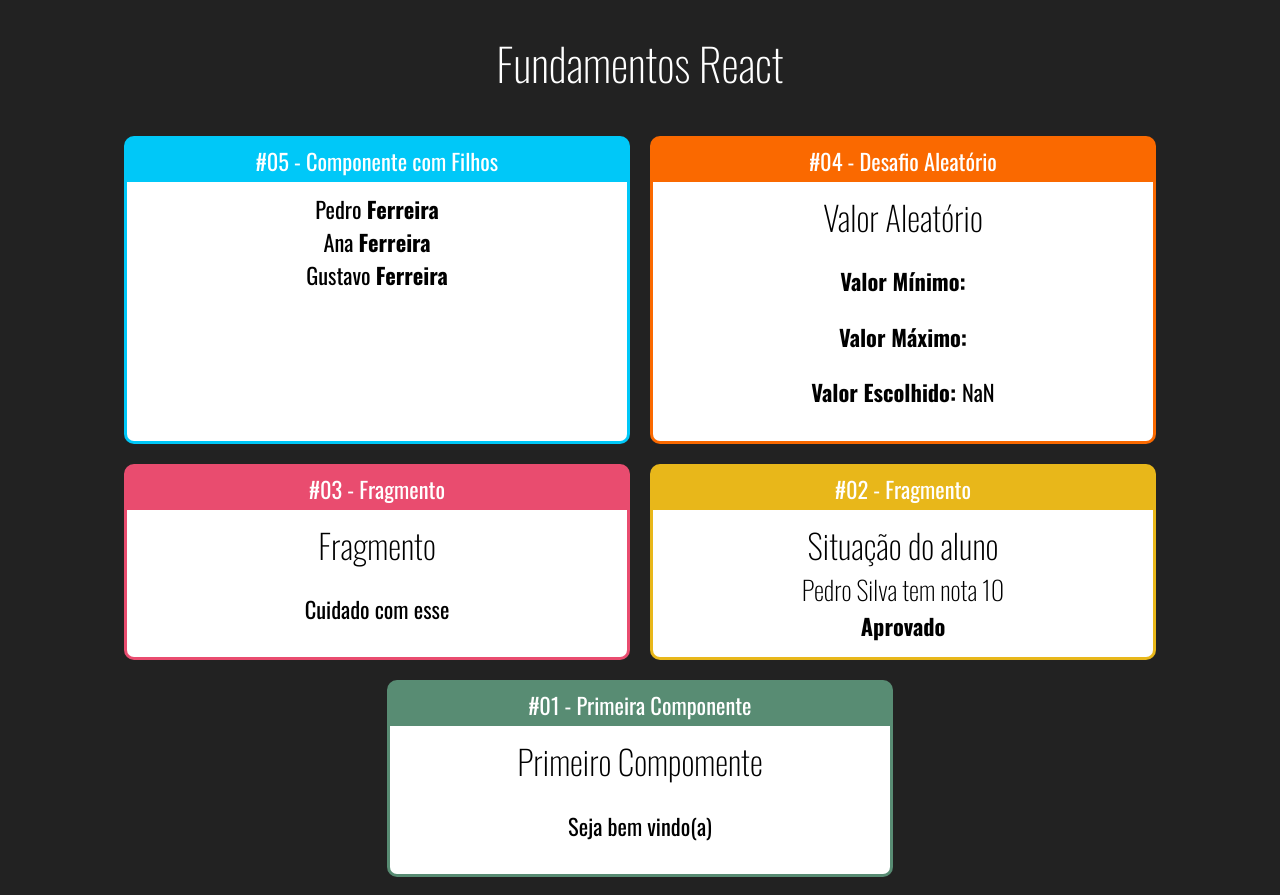
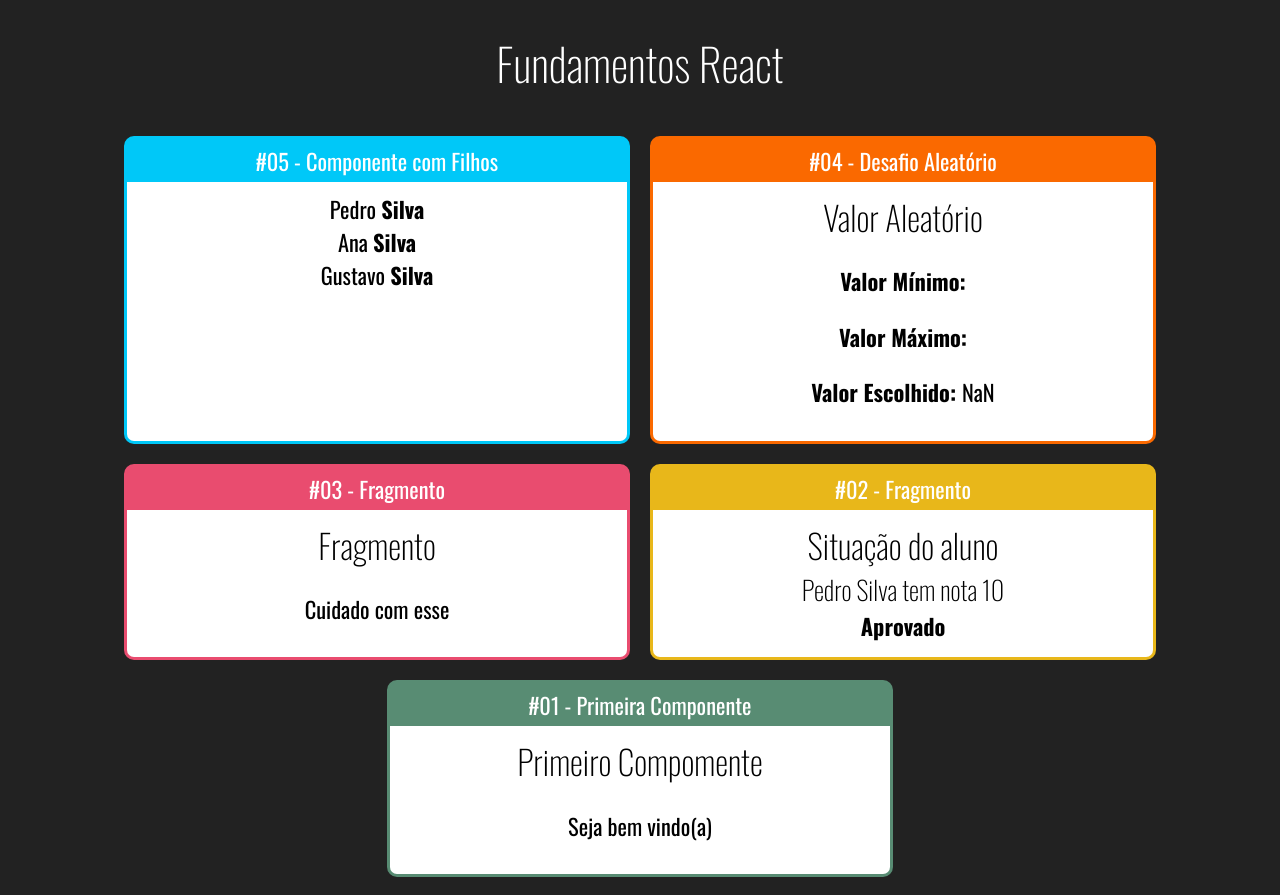
Before and after one commit to israelbulcaotavares/fundamentos-react, a React (Create React App) app: page / in a window 1280 px wide. Built offline with nearby package versions, Linux system fonts and the light colour scheme.

Commit message:
Componente com Filho #02

```diff
--- a/src/App.jsx
+++ b/src/App.jsx
@@ -7,6 +7,7 @@ import Primeiro from "./components/basicos/Primeiro";
 import ComParametro from "./components/basicos/ComParametro";
 import Card from "./components/layout/Card";
 import Familia from "./components/basicos/Familia";
+import FamiliaMembro from "./components/basicos/FamiliaMembro";
 
 export default () => {
   return (
@@ -15,12 +16,15 @@ export default () => {
 
       <div className="Cards">
         <Card titulo="#05 - Componente com Filhos" color="#00C8F8">
-          <Familia sobrenome="Ferreira">
-
+          <Familia sobrenome="Silva">
+            <FamiliaMembro nome="Pedro" />
+            <FamiliaMembro nome="Ana" />
+            <FamiliaMembro nome="Gustavo" />
           </Familia>
         </Card>
+
         <Card titulo="#04 - Desafio Aleatório" color="#FA6900">
-          <Aleatorio/>
+          <Aleatorio />
         </Card>
 
         <Card titulo="#03 - Fragmento" color="#E94C6F">
--- a/src/components/basicos/Familia.jsx
+++ b/src/components/basicos/Familia.jsx
@@ -1,15 +1,11 @@
-import React from 'react'
-import FamiliaMembro from './FamiliaMembro'
+import React, { cloneElement } from 'react';
 
 export default (props) => {
-
     return(
         <div>
-            <FamiliaMembro nome="Pedro" sobrenome={props.sobrenome}/>
-            <FamiliaMembro nome="Ana" {...props} />
-            <FamiliaMembro nome="Gustavo" sobrenome="Ferreira" />
-
+            {props.children.map((child,i) => {
+                    return cloneElement(child, {...props, key: i});
+                })}
         </div>
-    )
-
-}
+    );
+};
```
